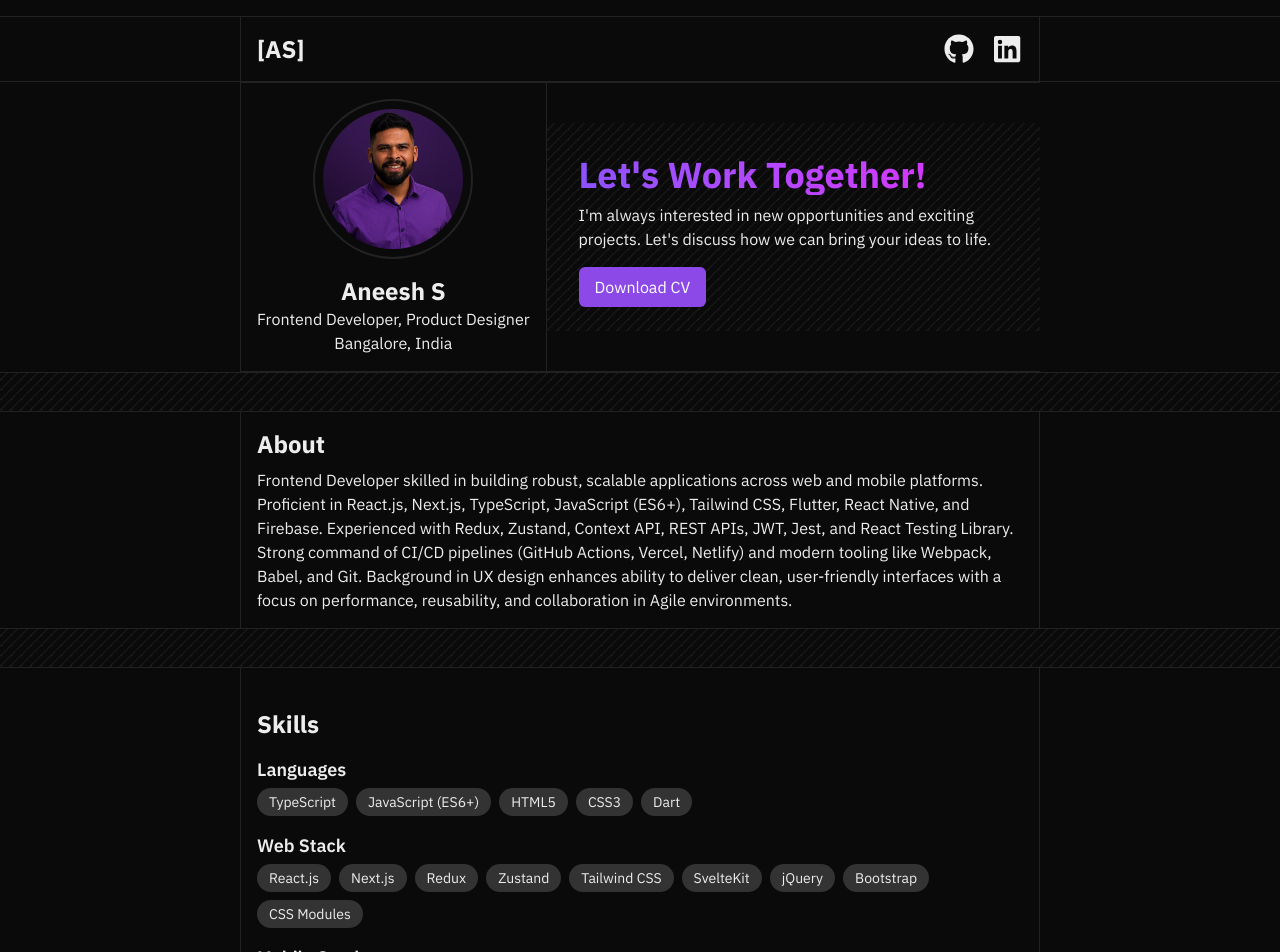
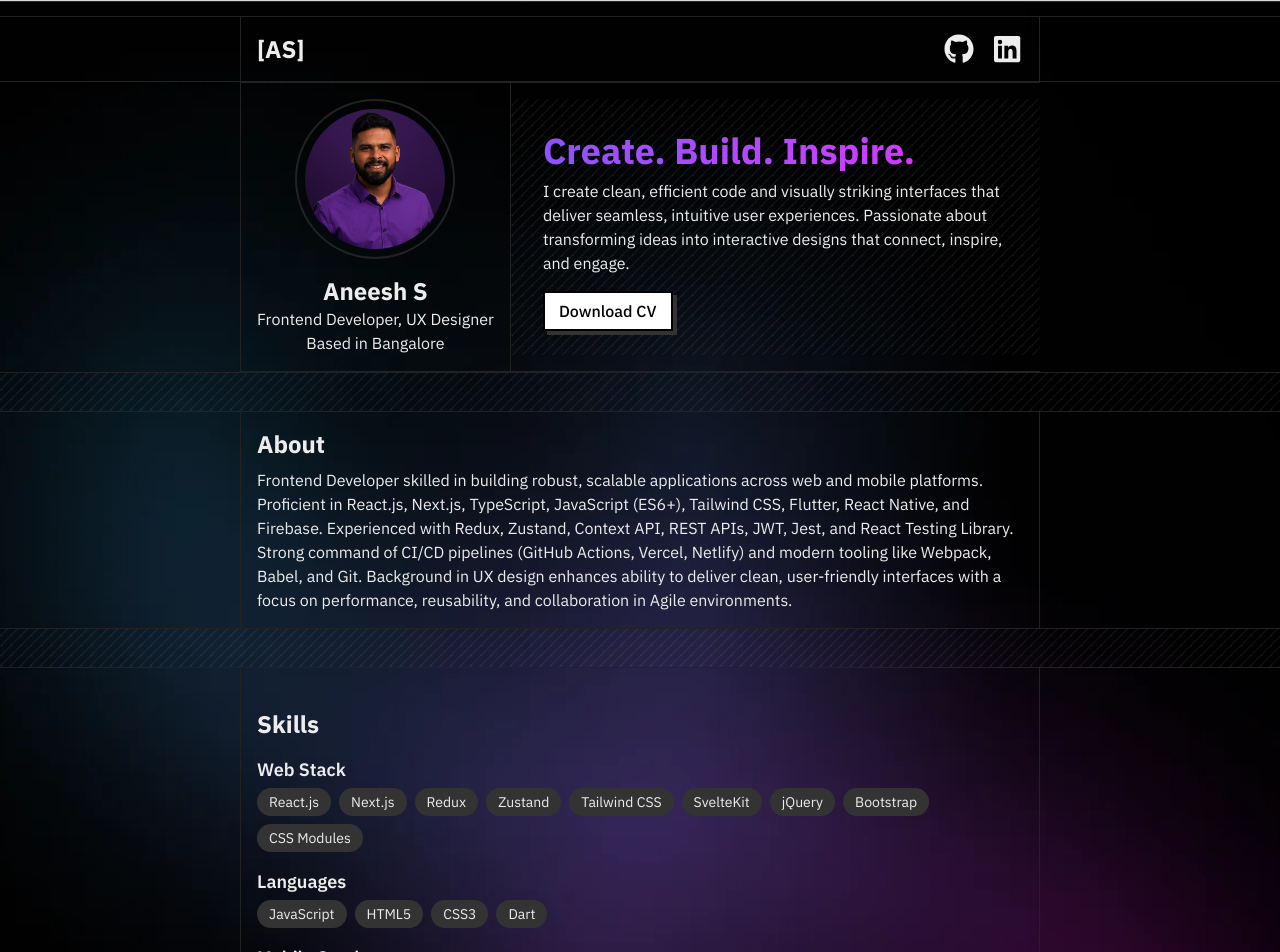
Before and after one commit to aneeshs919/per, a Next.js app: page / in a window 1280 px wide. Shown: the top 952 px of the page. Built offline with nearby package versions, Linux system fonts and the light colour scheme.

Commit message:
bg, copy, pdf changes

```diff
--- /dev/null
+++ b/src/app/components/Button.tsx
@@ -0,0 +1,37 @@
+"use client";
+
+import React from 'react';
+import Link from 'next/link';
+
+interface ButtonProps extends React.AnchorHTMLAttributes<HTMLAnchorElement> {
+  children: React.ReactNode;
+  href: string;
+  className?: string;
+  variant?: 'primary' | 'secondary';
+}
+
+const Button: React.FC<ButtonProps> = ({
+  children,
+  href = '#',
+  className = '',
+  variant = 'primary',
+  ...props
+}) => {
+  const baseClasses = 'relative inline-block px-4 py-2 font-medium group';
+
+  return (
+    <Link
+      href={href}
+      className={`${baseClasses} ${className}`}
+      {...props}
+    >
+      <span className="absolute inset-0 w-full h-full transition duration-200 ease-out transform translate-x-1 translate-y-1 bg-[#333] group-hover:-translate-x-0 group-hover:-translate-y-0"></span>
+      <span className="absolute inset-0 w-full h-full bg-white border-2 border-black group-hover:bg-[#8c49e7]"></span>
+      <span className="relative text-black group-hover:text-white">
+        {children}
+      </span>
+    </Link>
+  );
+};
+
+export default Button;
--- a/src/app/components/common/Header.tsx
+++ b/src/app/components/common/Header.tsx
@@ -10,6 +10,20 @@ const Header = () => {
     Github: faGithub,
     Linkedin: faLinkedin,
   };
+
+  function isSorted(nums: number[]) {
+    console.log("nums", nums);
+    for (let i = 0; i <= nums.length; i++) {
+      console.log("nums[i]", nums[i], nums[i + 1]);
+
+      if(nums[i] > nums[i + 1]) return false;
+      // if(nums[i] <= nums[i+1])
+    }
+    return true;
+  }
+
+  console.log("isSorted([1, 2, 3, 4, 5]);", isSorted([1, 2, 1, 4, 5]));
+
   return (
     <BoxAlign className="mt-4">
       <header className="max-w-[800px] mx-auto">
--- a/src/app/globals.css
+++ b/src/app/globals.css
@@ -14,7 +14,7 @@
     }
   }
 
-  --animate-glassy: glassy 2s ease-in-out infinite;
+  --animate-glassy: glassy 2s ease-in-out ease-in;
 
   @keyframes glassy {
     0% {
@@ -75,7 +75,7 @@
     rgba(255, 255, 255, 0) 60%
   );
   transform: rotate(0deg) translateX(-100%);
-  animation: glare 5s infinite;
+  animation: glare 5s ease-in-out;
   pointer-events: none;
 }
 
@@ -119,3 +119,7 @@ body {
   color: var(--foreground);
   font-family: var(--font-ibm-plex-sans);
 }
+
+.background {
+  background: url('/bg.webp') center center/cover no-repeat;
+}
--- a/src/app/layout.tsx
+++ b/src/app/layout.tsx
@@ -27,7 +27,7 @@ export default function RootLayout({
   return (
     <html lang="en">
       <body
-        className={`${ibmPlexSans.variable} ${ibmPlexMono.variable} antialiased`}
+        className={`${ibmPlexSans.variable} ${ibmPlexMono.variable} antialiased background`}
       >
         <Header />
         {children}
--- a/src/app/layout/HomePage.tsx
+++ b/src/app/layout/HomePage.tsx
@@ -8,6 +8,7 @@ import {
   faPhone,
   faEnvelope,
 } from "@fortawesome/free-solid-svg-icons";
+import Button from "../components/Button";
 
 const pattern = `
   bg-[image:repeating-linear-gradient(315deg,_var(--pattern-fg)_0,_var(--pattern-fg)_1px,_transparent_0,_transparent_50%)]
@@ -71,8 +72,8 @@ const HomePage = () => {
 
 const UserDetails = () => {
   const name = "Aneesh S";
-  const role = "Frontend Developer, Product Designer";
-  const location = "Bangalore, India";
+  const role = "Frontend Developer, UX Designer";
+  const location = "Based in Bangalore";
 
   return (
     <div className="text-center">
@@ -83,9 +84,11 @@ const UserDetails = () => {
   );
 };
 
+
+
 const Details = () => {
-  const note = `I'm always interested in new opportunities and exciting projects. Let's discuss how we can bring your ideas to life.`;
-  const title = `Let's Work Together!`;
+  const note = `I create clean, efficient code and visually striking interfaces that deliver seamless, intuitive user experiences. Passionate about transforming ideas into interactive designs that connect, inspire, and engage.`;
+  const title = `Create. Build. Inspire.`;
   return (
     <div
       className={`p-8 pb-6 w-full flex flex-col flex-1 justify-end ${pattern}`}
@@ -95,13 +98,15 @@ const Details = () => {
       </p>
       <p className="text-body">{note}</p>
       <div className="mt-4 flex">
-        <a
+      <Button href="/Aneesh_resume.pdf">Download CV</Button>
+
+        {/* <a
           download
           href="/Aneesh_resume.pdf"
-          className="bg-[#8c49e7] hover:bg-[#6c3be7] text-[#fff] rounded-md p-2 px-4 flex-grow-0"
+          className="bg-[#8c49e7] hover:bg-[#6c3be7] text-[#fff] rounded-md p-2 px-4 flex-grow-0 backdrop-blur-md"
         >
           Download CV
-        </a>
+        </a> */}
       </div>
     </div>
   );
@@ -176,7 +181,6 @@ environments.`;
 
 const Skills = () => {
   const skills = {
-    Languages: ["TypeScript", "JavaScript (ES6+)", "HTML5", "CSS3", "Dart"],
     "Web Stack": [
       "React.js",
       "Next.js",
@@ -188,6 +192,14 @@ const Skills = () => {
       "Bootstrap",
       "CSS Modules",
     ],
+    Languages:
+    [
+      "JavaScript",
+      "HTML5",
+      "CSS3",
+      "Dart",
+    ],
+
     "Mobile Stack": ["React Native", "Flutter", "Firebase", "Expo"],
     "State Management": ["Redux", "Zustand", "Context API", "React Hooks"],
     "APIs & Auth": [
```
Also changed, not shown: public/bg.webp (added), 1 other file (tests, documents, lock files or other folders).
